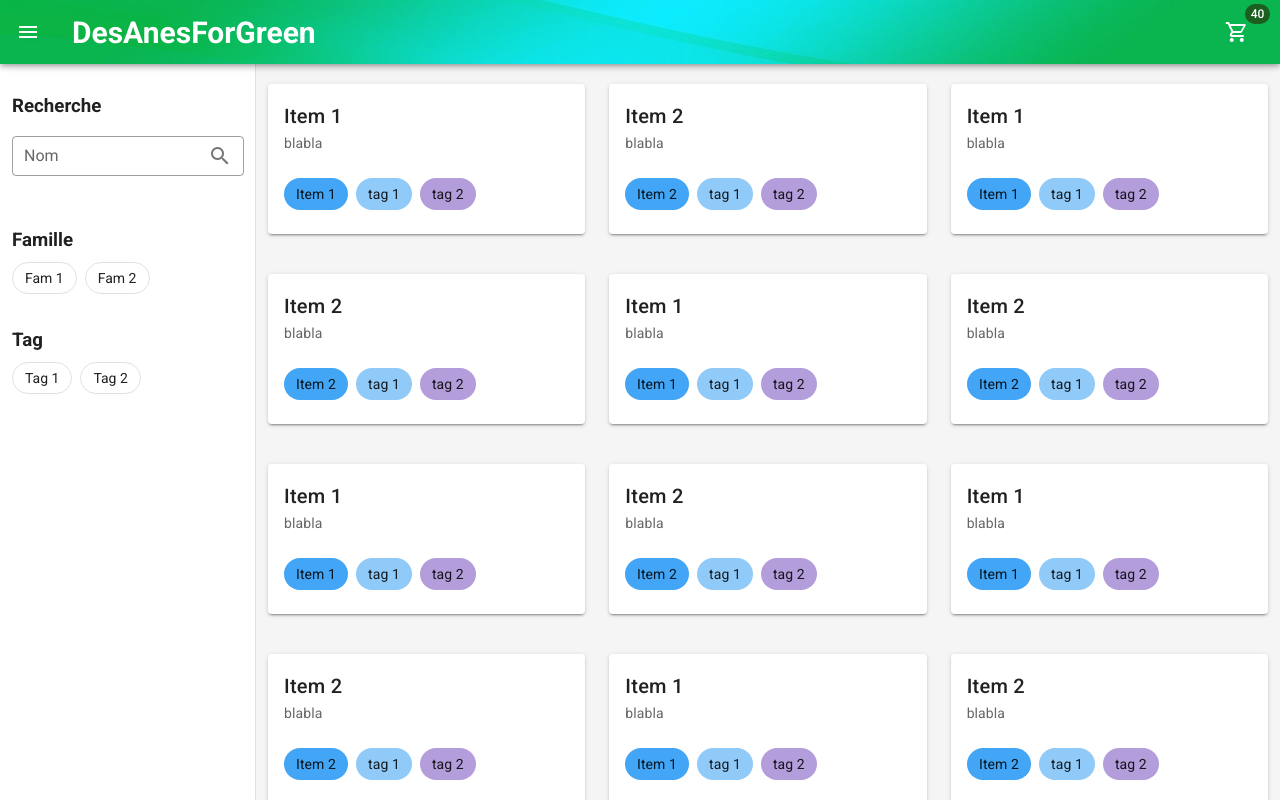
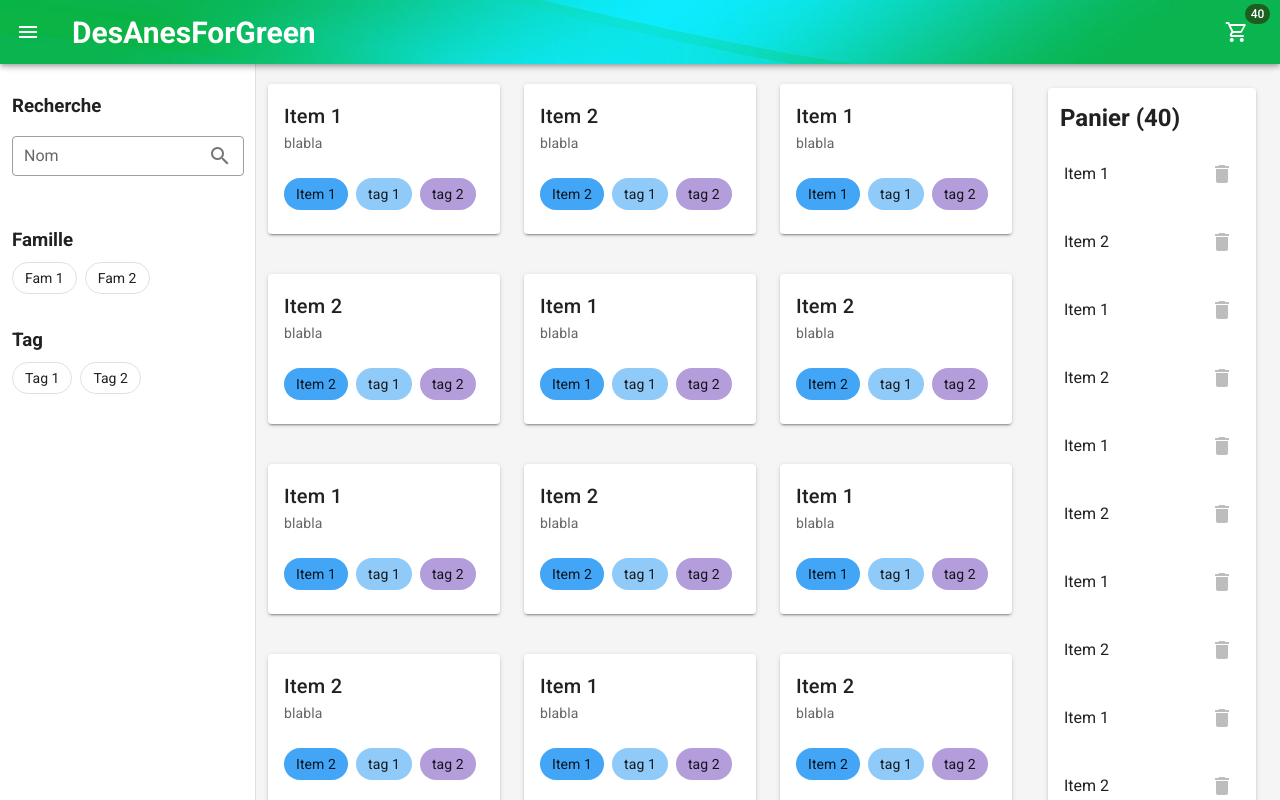
Before and after one commit to ewannpv/DesAnes4Green, a Vue app: page / in a window 1280 px wide. Shown: the top 800 px of the page. Built offline with nearby package versions, Linux system fonts and the light colour scheme.

Commit message:
Adds some stuff

```diff
--- /dev/null
+++ b/src/components/CartList.vue
@@ -0,0 +1,34 @@
+<template>
+  <v-col>
+    <v-card>
+      <h2 class="ml-3 pt-3">Panier {{ count }}</h2>
+      <v-list-item v-for="item in items" :key="item.name" class="mb-2 mt-2">
+        <v-list-item-content>
+          <v-list-item-title> {{ item.name }}</v-list-item-title>
+        </v-list-item-content>
+        <v-list-item-action>
+          <v-btn icon>
+            <v-icon color="grey lighten-1">mdi-delete</v-icon>
+          </v-btn>
+        </v-list-item-action>
+      </v-list-item>
+    </v-card>
+  </v-col>
+</template>
+
+<script lang="ts">
+import store from '@/store';
+import { Item } from '@/interfaces/item';
+
+export default {
+  computed: {
+    // List of selected items.
+    items(): Item[] {
+      return store.getters.SELECTED_ITEMS;
+    },
+    count(): string {
+      return this.items.length ? ` (${this.items.length})` : ' (vide)';
+    },
+  },
+};
+</script>
--- a/src/components/ItemList.vue
+++ b/src/components/ItemList.vue
@@ -32,7 +32,7 @@ export default {
   computed: {
     // List of items.
     items(): Item[] {
-      return store.getters.ITEMS;
+      return store.getters.DISPLAYED_ITEMS;
     },
   },
   methods: {
--- a/src/views/Home.vue
+++ b/src/views/Home.vue
@@ -4,8 +4,14 @@
       <left-nav-bar />
     </v-navigation-drawer>
     <top-nav-bar />
-    <v-container align-start fill-height fluid grid-list-xs class="grey lighten-4">
-      <item-list />
+    <v-container align-start fill-height fluid grid-list-xs class="grey lighten-4 main_container">
+      <v-row>
+        <v-col cols="12" sm="9"> <item-list /> </v-col>
+
+        <v-col cols="12" sm="3" class="divider">
+          <cart-list />
+        </v-col>
+      </v-row>
     </v-container>
     <footer-bar />
   </v-app>
@@ -14,6 +20,8 @@
 <script lang="ts">
 import Vue from 'vue';
 import ItemList from '@/components/ItemList.vue';
+import CartList from '@/components/CartList.vue';
+
 import LeftNavBar from '@/components/LeftNavBar.vue';
 import FooterBar from '@/components/FooterBar.vue';
 import topNavBar from '@/components/TopNavBar.vue';
@@ -24,6 +32,7 @@ export default Vue.extend({
 
   components: {
     ItemList,
+    CartList,
     LeftNavBar,
     FooterBar,
     topNavBar,
@@ -40,3 +49,9 @@ export default Vue.extend({
   },
 });
 </script>
+
+<style scoped>
+.main_container {
+  margin-bottom: 32px;
+}
+</style>
```
